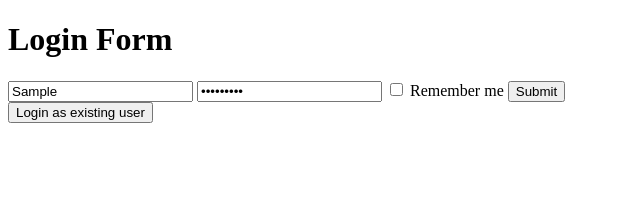
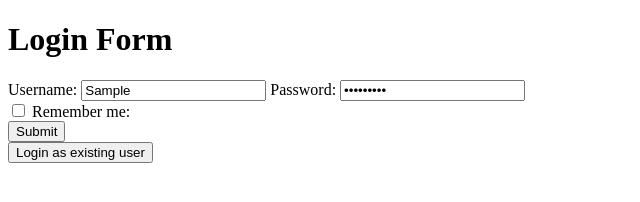
Before and after one commit to acciojob/remember-me-login-form-Ayushrawat777, a website: page main.html in a window 1280 px wide. Both pictures are taken after typing "Sample", "Sample123" into the empty fields and a click on the input "Submit". Shown: the whole page, without its empty margins (0-640 px from the left). Drawn offline with Linux system fonts and the light colour scheme.

Commit message:
created a submission

```diff
--- a/main.html
+++ b/main.html
@@ -8,16 +8,25 @@
 
 <body>
 	<!-- the entire body must be written by student -->
-	 <h1>Login Form</h1>
-  <form id="login-form">
-    <input type="text" id="username" placeholder="Username" required>
-    <input type="password" id="password" placeholder="Password" required>
-    <label>
-      <input type="checkbox" id="checkbox"> Remember me
-    </label>
-    <input type="submit" id="submit" value="Submit">
-  </form>
-  <button id="existing" style="display: none;">Login as existing user</button>
+	  <div class="form-container">
+    <h1>Login Form</h1>
+    <form id="loginForm">
+      <!-- Add labels with 'for' attributes matching input ids -->
+      <label for="username">Username:</label>
+      <input type="text" id="username" placeholder="Username" required>
+
+      <label for="password">Password:</label>
+      <input type="password" id="password" placeholder="Password" required>
+
+      <div>
+        <input type="checkbox" id="checkbox">
+        <label for="checkbox">Remember me:</label>
+      </div>
+
+      <input type="submit" id="submit" value="Submit">
+    </form>
+    <button id="existing">Login as existing user</button>
+  </div>
     <script type="text/javascript" src="./script.js">
 </script>
 
--- a/script.js
+++ b/script.js
@@ -1,45 +1,36 @@
-//your JS code here. If required.
-  document.addEventListener('DOMContentLoaded', () => {
-      const loginForm = document.getElementById('login-form');
-      const usernameInput = document.getElementById('username');
-      const passwordInput = document.getElementById('password');
-      const checkbox = document.getElementById('checkbox');
-      const existingButton = document.getElementById('existing');
+  // On page load, check if user credentials are saved
+window.onload = function () {
+  const storedUsername = localStorage.getItem("username");
+  const storedPassword = localStorage.getItem("password");
 
-      // Check for saved user details in local storage
-      const savedUsername = localStorage.getItem('username');
-      const savedPassword = localStorage.getItem('password');
+  if (storedUsername && storedPassword) {
+    document.getElementById("existing").style.display = "block";
+  }
+};
 
-      // Show the existing user login button if details are found
-      if (savedUsername && savedPassword) {
-        existingButton.style.display = 'block';
-      }
+// Handle form submission
+document.getElementById("loginForm").onsubmit = function (event) {
+  event.preventDefault(); // Prevent form from refreshing the page
 
-      // Handle form submission
-      loginForm.addEventListener('submit', (event) => {
-        event.preventDefault();
-        const username = usernameInput.value;
-        const password = passwordInput.value;
+  const username = document.getElementById("username").value;
+  const password = document.getElementById("password").value;
+  const rememberMe = document.getElementById("checkbox").checked;
 
-        if (checkbox.checked) {
-          // Save details to local storage if "Remember me" is checked
-          localStorage.setItem('username', username);
-          localStorage.setItem('password', password);
-        } else {
-          // Remove details from local storage if "Remember me" is unchecked
-          localStorage.removeItem('username');
-          localStorage.removeItem('password');
-        }
+  if (rememberMe) {
+    localStorage.setItem("username", username);
+    localStorage.setItem("password", password);
+  } else {
+    localStorage.removeItem("username");
+    localStorage.removeItem("password");
+  }
 
-        // Show alert with the logged-in username
-        alert(`Logged in as ${username}`);
+  alert(`Logged in as ${username}`);
+};
 
-        // Show the existing user login button
-        existingButton.style.display = 'block';
-      });
-
-      // Handle existing user login button click
-      existingButton.addEventListener('click', () => {
-        alert(`Logged in as ${savedUsername}`);
-      });
-    });
+// Handle existing user button click
+document.getElementById("existing").onclick = function () {
+  const storedUsername = localStorage.getItem("username");
+  if (storedUsername) {
+    alert(`Logged in as ${storedUsername}`);
+  }
+};
```
